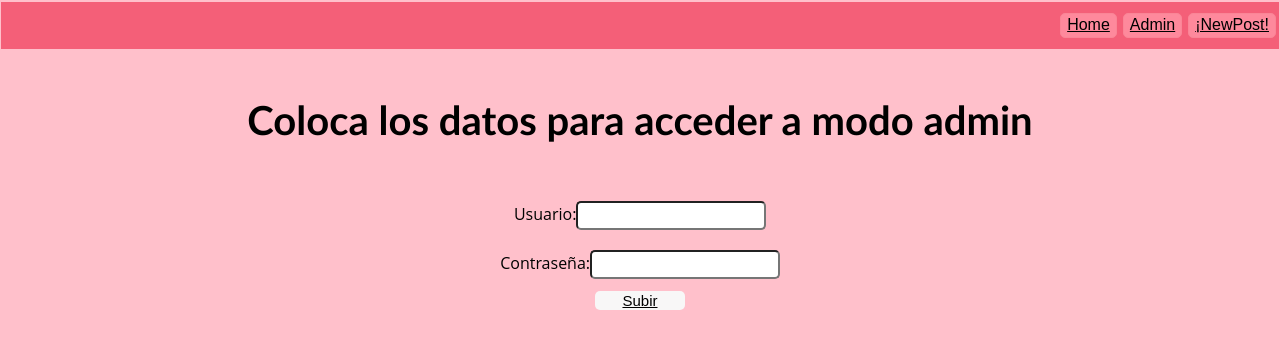
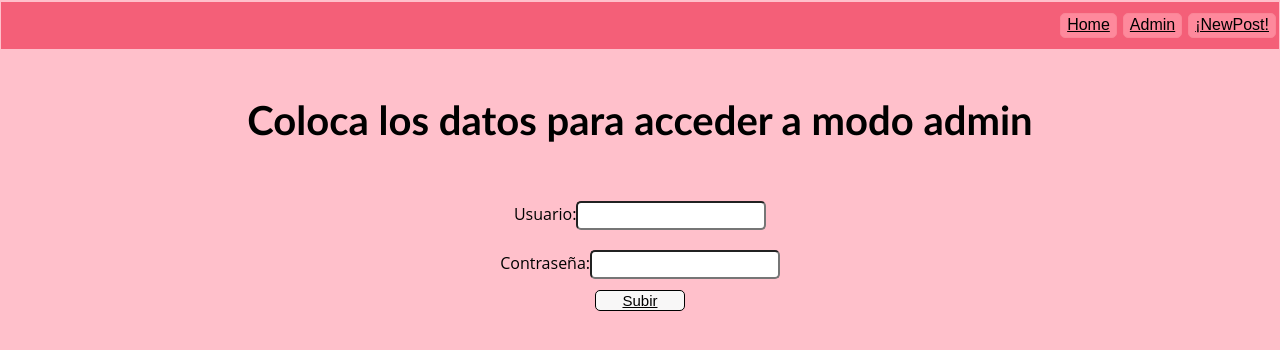
Before and after one commit to RMaitena/TP-Blog, a React (Create React App) app: page /Admin in a window 1280 px wide. Shown: the top 350 px of the page. Built offline with nearby package versions, Linux system fonts and the light colour scheme.

Commit message:
Me olvide de algo

```diff
--- a/src/index.css
+++ b/src/index.css
@@ -50,7 +50,7 @@ hr {
   display: center;
   background-color: rgb(248, 247, 247);
   color: black;
-  border: 1px black;
+  border: 1px solid black;
   text-decoration: underline;
   cursor: pointer;
   font-size: 15px;
```
